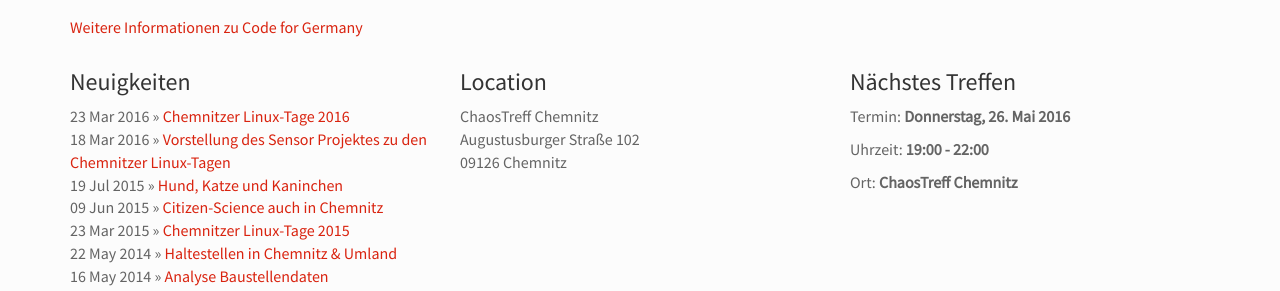
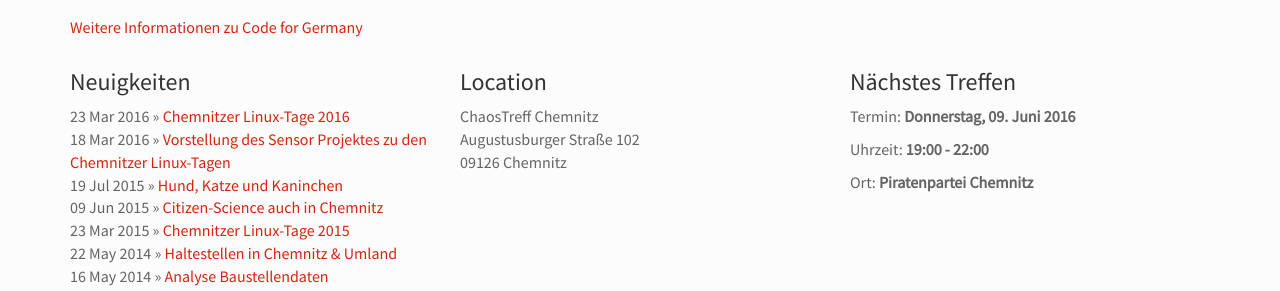
Before and after one commit to CodeforChemnitz/codeforchemnitz.github.io, a Jekyll site: the page built from index.html, in a window 1280 px wide and 900 px high, scrolled down 491 px. Shown: the part 154-445 px from the top of the window. Built offline with Jekyll 4.4.1, drawn with Linux system fonts in a browser that asks for light colours.

Commit message:
"event updated"

```diff
--- a/_data/treffen.yml
+++ b/_data/treffen.yml
@@ -1,7 +1,7 @@
 # comment day to have a "unknown event date" message
 day: Donnerstag
-day-nr: 26
-month: Mai 2016
+day-nr: 09
+month: Juni 2016
 time: "19:00 - 22:00"
-location: ChaosTreff Chemnitz #myCGS, Hermannstraße 6, Chemnitz
+location: Piratenpartei Chemnitz #myCGS, Hermannstraße 6, Chemnitz
 #location: Altes Heizhaus im Innenhof der TU Chemnitz, Str. der Nationen 62
```
